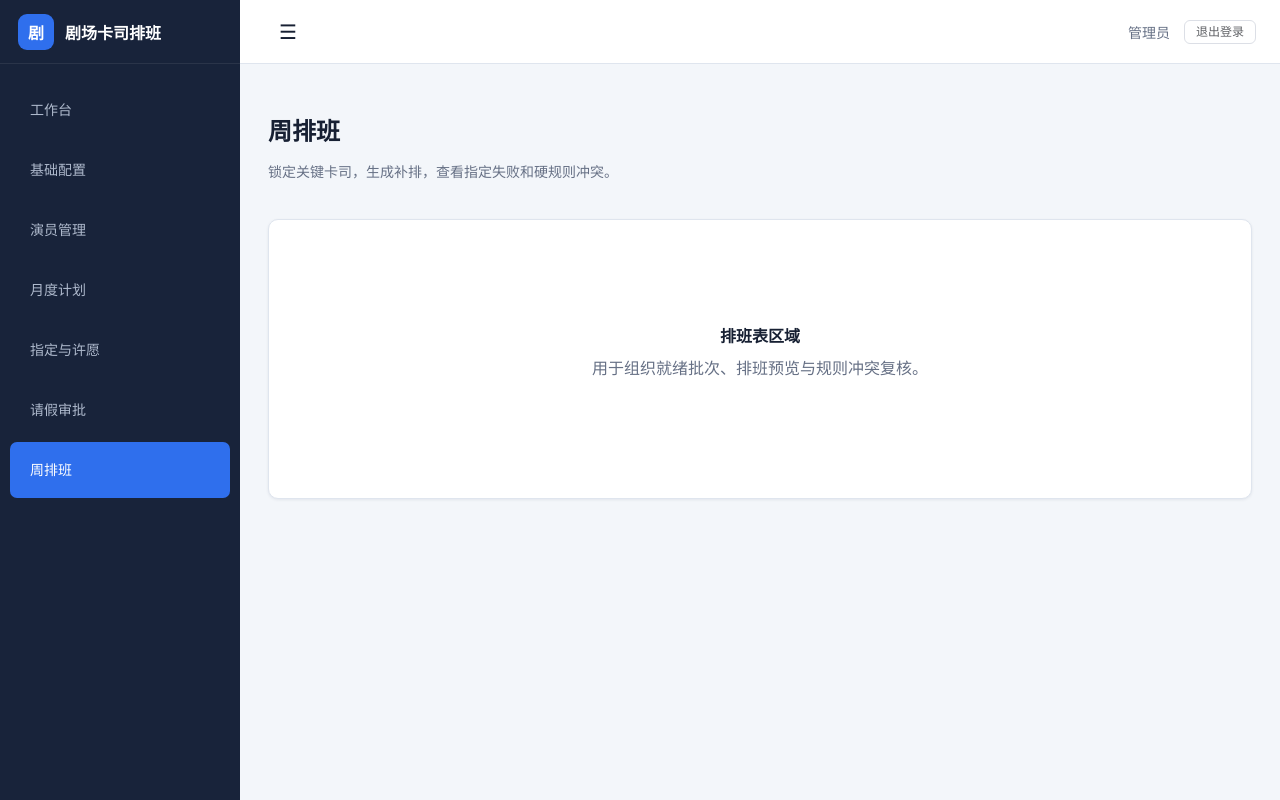
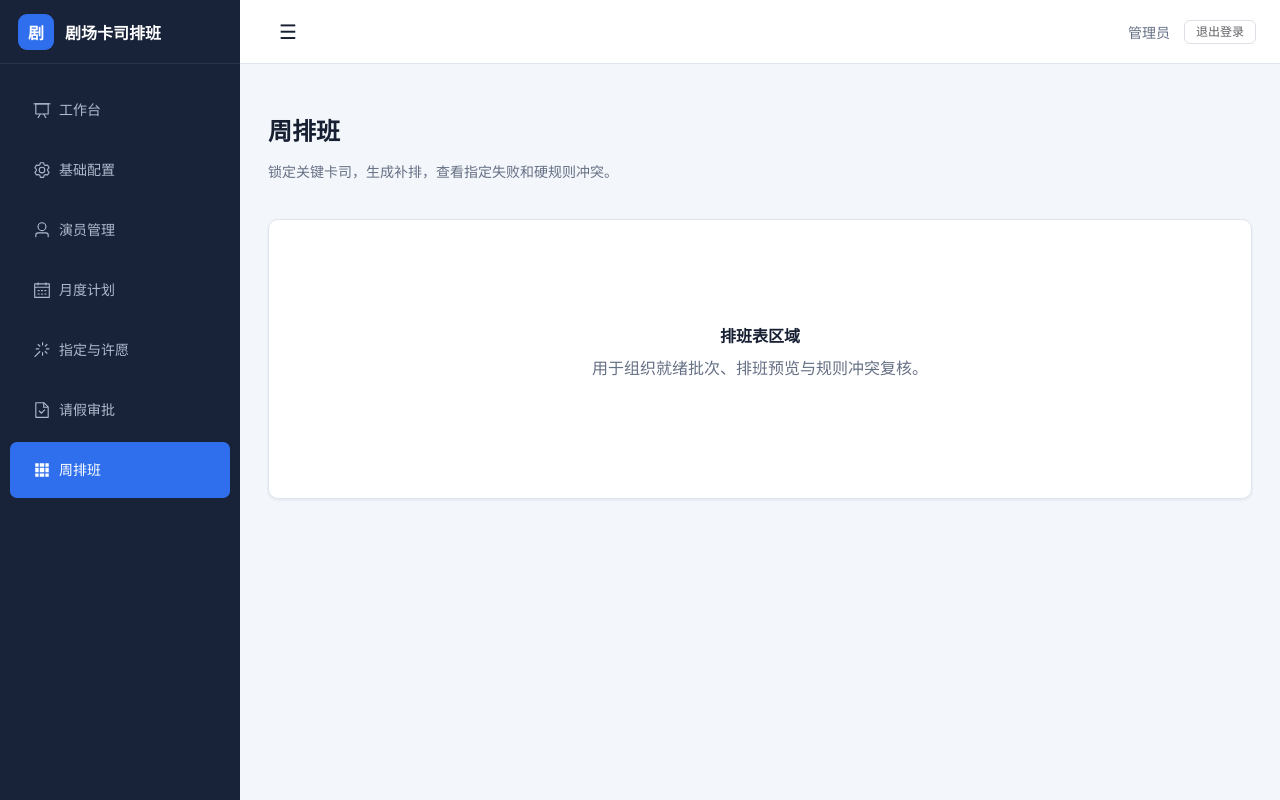
Before and after one commit to disfeng/theater-cast-scheduler, a Vue app in the folder frontend/: page /admin/weekly-scheduling in a window 1280 px wide. Built offline with nearby package versions, Linux system fonts and the light colour scheme; sample sign-in values are in the browser's storage.

Commit message:
fix: add menu icons and improve button contrast

```diff
--- a/frontend/src/layouts/AppShell.vue
+++ b/frontend/src/layouts/AppShell.vue
@@ -17,17 +17,17 @@
         @select="mobileOpen = false"
       >
         <template v-if="authStore.role === 'admin'">
-          <el-menu-item index="/admin/dashboard"><span>工作台</span></el-menu-item>
-          <el-menu-item index="/admin/settings"><span>基础配置</span></el-menu-item>
-          <el-menu-item index="/admin/actors"><span>演员管理</span></el-menu-item>
-          <el-menu-item index="/admin/monthly-plan"><span>月度计划</span></el-menu-item>
-          <el-menu-item index="/admin/designations-wishes"><span>指定与许愿</span></el-menu-item>
-          <el-menu-item index="/admin/leave-requests"><span>请假审批</span></el-menu-item>
-          <el-menu-item index="/admin/weekly-scheduling"><span>周排班</span></el-menu-item>
+          <el-menu-item index="/admin/dashboard"><el-icon><DataBoard /></el-icon><template #title>工作台</template></el-menu-item>
+          <el-menu-item index="/admin/settings"><el-icon><Setting /></el-icon><template #title>基础配置</template></el-menu-item>
+          <el-menu-item index="/admin/actors"><el-icon><User /></el-icon><template #title>演员管理</template></el-menu-item>
+          <el-menu-item index="/admin/monthly-plan"><el-icon><Calendar /></el-icon><template #title>月度计划</template></el-menu-item>
+          <el-menu-item index="/admin/designations-wishes"><el-icon><MagicStick /></el-icon><template #title>指定与许愿</template></el-menu-item>
+          <el-menu-item index="/admin/leave-requests"><el-icon><DocumentChecked /></el-icon><template #title>请假审批</template></el-menu-item>
+          <el-menu-item index="/admin/weekly-scheduling"><el-icon><Grid /></el-icon><template #title>周排班</template></el-menu-item>
         </template>
         <template v-else>
-          <el-menu-item index="/actor/schedule"><span>我的排期</span></el-menu-item>
-          <el-menu-item index="/actor/leave"><span>我的请假</span></el-menu-item>
+          <el-menu-item index="/actor/schedule"><el-icon><Clock /></el-icon><template #title>我的排期</template></el-menu-item>
+          <el-menu-item index="/actor/leave"><el-icon><Memo /></el-icon><template #title>我的请假</template></el-menu-item>
         </template>
       </el-menu>
     </el-aside>
@@ -50,6 +50,7 @@
 <script setup lang="ts">
 import { computed, onBeforeUnmount, onMounted, ref } from "vue";
 import { useRoute, useRouter } from "vue-router";
+import { Calendar, Clock, DataBoard, DocumentChecked, Grid, MagicStick, Memo, Setting, User } from "@element-plus/icons-vue";
 import { useAuthStore } from "../auth/store";
 
 const route = useRoute();
--- a/frontend/src/pages/admin/DashboardPage.vue
+++ b/frontend/src/pages/admin/DashboardPage.vue
@@ -60,7 +60,7 @@
                         type="button"
                         @click="handleReviewLeave(leave.id, 'approved', leave.actor_name)"
                         :aria-label="'批准' + leave.actor_name + '的请假'"
-                        style="padding: 6px 12px; background: rgba(16, 185, 129, 0.2); border: 1px solid rgba(16, 185, 129, 0.4); color: #34d399; border-radius: 6px; cursor: pointer; font-size: 12px; font-weight: 600;"
+                        style="padding: 6px 12px; background: rgba(16, 163, 106, 0.12); border: 1px solid rgba(16, 163, 106, 0.35); color: #087a49; border-radius: 6px; cursor: pointer; font-size: 12px; font-weight: 600;"
                       >
                         批准
                       </button>
@@ -68,7 +68,7 @@
                         type="button"
                         @click="handleReviewLeave(leave.id, 'rejected', leave.actor_name)"
                         :aria-label="'拒绝' + leave.actor_name + '的请假'"
-                        style="padding: 6px 12px; background: rgba(239, 68, 68, 0.2); border: 1px solid rgba(239, 68, 68, 0.4); color: #f87171; border-radius: 6px; cursor: pointer; font-size: 12px; font-weight: 600;"
+                        style="padding: 6px 12px; background: rgba(220, 63, 69, 0.1); border: 1px solid rgba(220, 63, 69, 0.3); color: #bd2f35; border-radius: 6px; cursor: pointer; font-size: 12px; font-weight: 600;"
                       >
                         拒绝
                       </button>
--- a/frontend/src/pages/admin/MonthlyPlanPage.vue
+++ b/frontend/src/pages/admin/MonthlyPlanPage.vue
@@ -104,7 +104,7 @@
             <button
               type="button"
               @click="handleDeletePerformance(performance.id)"
-              style="margin-top: 16px; background: rgba(239, 68, 68, 0.1); border: 1px solid rgba(239, 68, 68, 0.25); color: #f87171; padding: 6px 12px; border-radius: 6px; font-size: 12px; font-weight: 600; cursor: pointer; text-align: center;"
+              style="margin-top: 16px; background: rgba(220, 63, 69, 0.1); border: 1px solid rgba(220, 63, 69, 0.3); color: #bd2f35; padding: 6px 12px; border-radius: 6px; font-size: 12px; font-weight: 600; cursor: pointer; text-align: center;"
             >
               删除场次
             </button>
```
Also changed, not shown: 1 other file (tests, documents, lock files or other folders).
